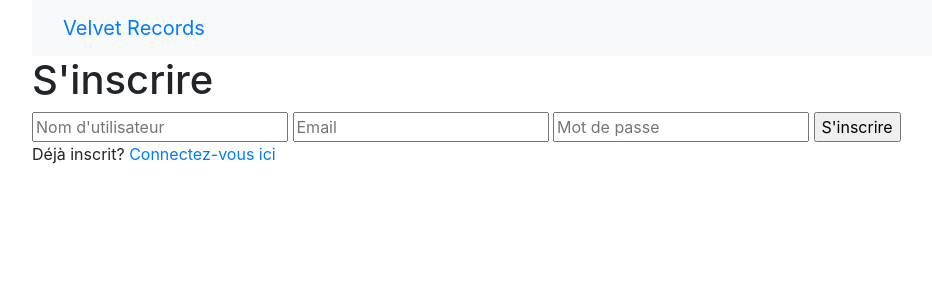
After one commit to Dairalir/VelvetRecord, a PHP site: page /register.php in a window 1280 px wide. The commit adds this page. Shown: the top 300 px of the page, without its empty margins (53-985 px from the left). Run offline with PHP 8.4, Linux system fonts and the light colour scheme.

Commit message:
creation de formulaire login

```diff
--- /dev/null
+++ b/register.php
@@ -0,0 +1,41 @@
+<?php
+    include("header.php");
+?>
+<?php
+    // On se connecte à la BDD via notre fichier db.php :
+    require "db.php";
+    $db = connexionBase();
+
+    if (isset($_REQUEST['username'], $_REQUEST['email'], $_REQUEST['password'])){
+        // récupérer le nom d'utilisateur et supprimer les antislashes ajoutés par le formulaire
+        $username = stripslashes($_REQUEST['username']);
+        // récupérer l'email et supprimer les antislashes ajoutés par le formulaire
+        $email = stripslashes($_REQUEST['email']);
+        // récupérer le mot de passe et supprimer les antislashes ajoutés par le formulaire
+        $password = stripslashes($_REQUEST['password']);
+        //requéte SQL + mot de passe crypté
+        $query = "INSERT into `users` (username, email, password)
+                    VALUES ('$username', '$email', '".hash('sha256', $password)."')";
+        // Exécuter la requête sur la base de données
+        $res = $db->query($query);
+        if($res){
+            echo "<div class='sucess'>
+                <h3>Vous êtes inscrit avec succès.</h3>
+                <p>Cliquez ici pour vous <a href='login.php'>connecter</a></p>
+            </div>";
+        }
+    }else{
+    ?>
+    <form class="box" action="" method="post">
+        <h1 class="box-title">S'inscrire</h1>
+        <input type="text" class="box-input" name="username" placeholder="Nom d'utilisateur" required />
+        <input type="text" class="box-input" name="email" placeholder="Email" required />
+        <input type="password" class="box-input" name="password" placeholder="Mot de passe" required />
+        <input type="submit" name="submit" value="S'inscrire" class="box-button" />
+        <p class="box-register">Déjà inscrit? <a href="login.php">Connectez-vous ici</a></p>
+    </form>
+    <?php }
+    ?>
+<?php
+    include("footer.php");
+?>
```
Also changed, not shown: discs.php (+9 -1 lines), login.php (added, +37 -0 lines), logout.php (added, +11 -0 lines).
